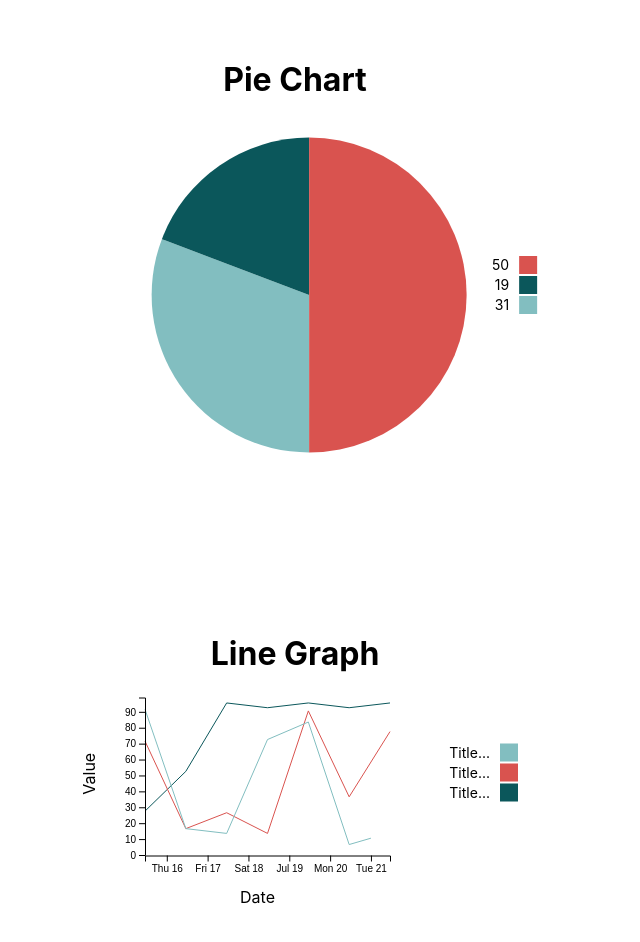
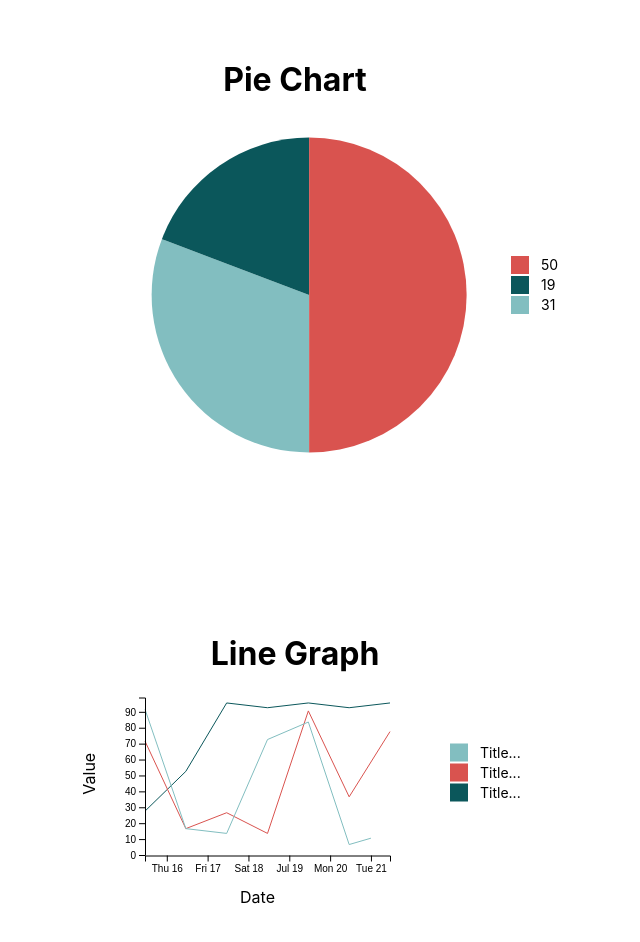
Before and after one commit to JoannaSprottHome/d3-react-template, a React (Create React App) app: page / in a window 1280 px wide. Shown: the top 942 px of the page, without its empty margins (345-985 px from the left). Built offline with nearby package versions, Linux system fonts and the light colour scheme.

Commit message:
Reorder legend (#11)
* put legend box before text

```diff
--- a/src/legend/addLegend.js
+++ b/src/legend/addLegend.js
@@ -1,12 +1,12 @@
 const textObj = {
-    x_coord: 200,
+    x_coord: 190,
     y_coord: 14,
-    text_anchor: "end",
+    text_anchor: "start",
     font_size: "14px"
   };
 
   const rectObj = {
-    x: 210,
+    x: 160,
     width: 18,
     height: 18
   };
--- a/src/pie-chart/PieChart.js
+++ b/src/pie-chart/PieChart.js
@@ -35,7 +35,8 @@ export default class PieChart extends Component {
 
     let svg = select("#svg-pie"),
         radius = Math.min(width, height) / 2,
-        g = svg.append("g").attr("transform", "translate(" + width / 1.33 + "," + height / 1.8 + ")");
+        g = svg.append("g").attr("transform", "translate(" + width / 1.33 + "," + height / 1.8 + ")"),
+        legendG = svg.append("g").attr("transform", "translate(" + width / 1.25 + "," + height / 1.8 + ")");
         const { colorMapping, colors } = getcolors(data, colorArray);
 
     let pie = shape.pie();
@@ -55,7 +56,7 @@ export default class PieChart extends Component {
         .attr("d", arc);
 
     addLegend(
-      g,
+      legendG,
       colorMapping
     );
   }
```
